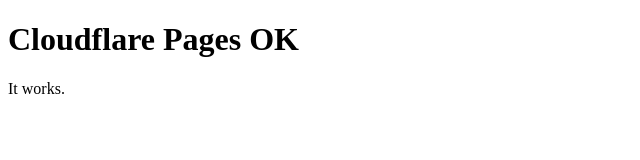
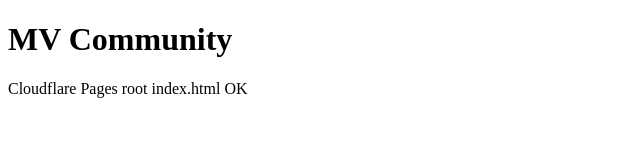
Before and after one commit to baekseunghoon2123-ship-it/Preduction_Pre, a plain HTML site: page index.html in a window 1280 px wide. Shown: the whole page, without its empty margins (0-640 px from the left). Drawn offline with Linux system fonts and the light colour scheme.

Commit message:
feat: Update root index.html as per user's instruction

```diff
--- a/index.html
+++ b/index.html
@@ -1,11 +1,13 @@
 <!DOCTYPE html>
-<html>
-  <head>
-    <meta charset="utf-8" />
-    <title>MV Community</title>
-  </head>
-  <body>
-    <h1>Cloudflare Pages OK</h1>
-    <p>It works.</p>
-  </body>
+<html lang="ko">
+<head>
+  <meta charset="UTF-8" />
+  <title>MV Community</title>
+</head>
+<body>
+  <h1>MV Community</h1>
+  <p>Cloudflare Pages root index.html OK</p>
+
+  <!-- 나중에 이 부분을 실제 커뮤니티 UI로 교체 -->
+</body>
 </html>
```
